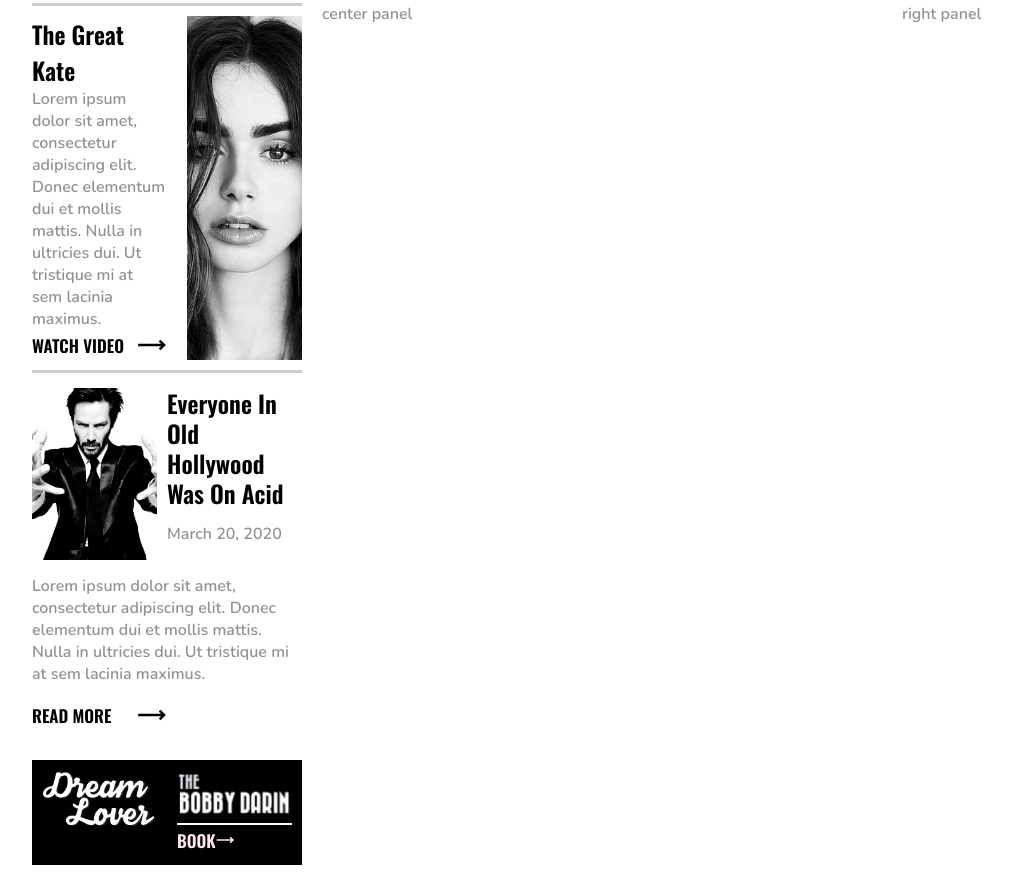
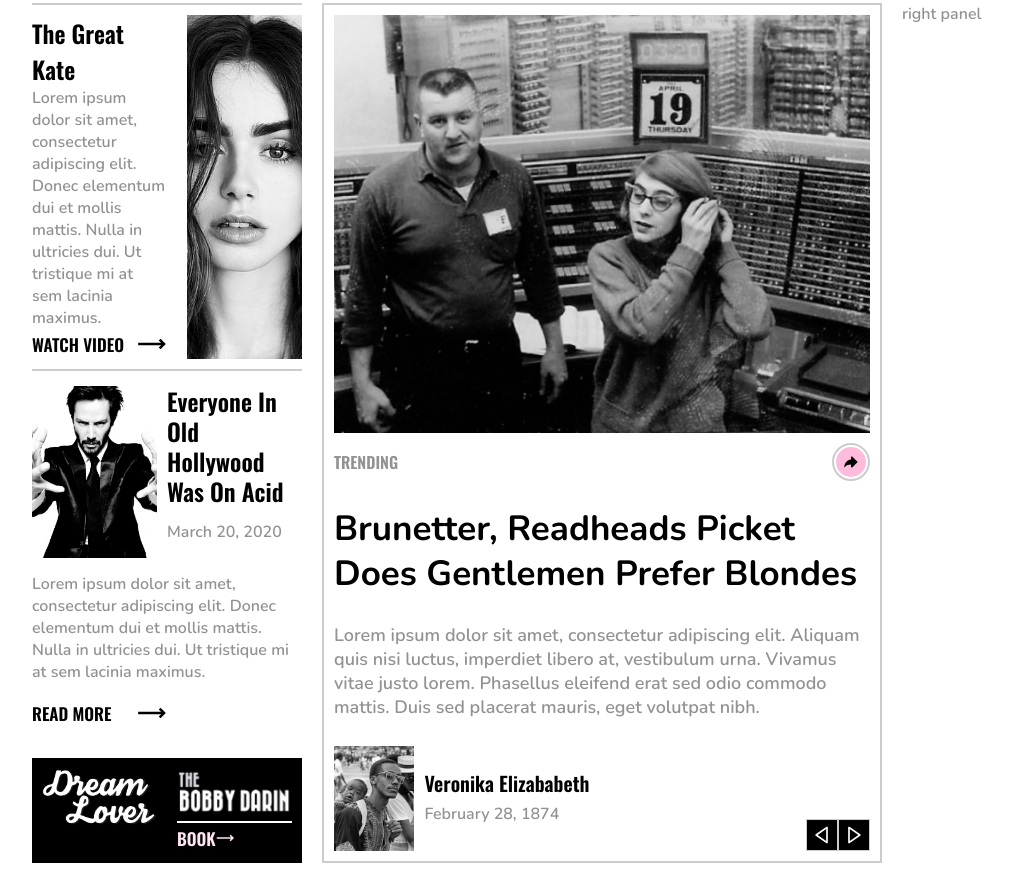
Before and after one commit to dfloresdev/newspaper, a React app: page / in a window 1280 px wide. Shown: the part 294-1167 px from the top of the page, without its empty margins (38-1050 px from the left). Built offline with nearby package versions, Linux system fonts and the light colour scheme.

Commit message:
[FEATURE] central card ready

```diff
--- /dev/null
+++ b/src/components/centralCard/CentralCard.js
@@ -0,0 +1,54 @@
+import React from "react";
+import imgNew from "../../assets/margaret-hamilto.jpg";
+import imgNewTwo from "../../assets/card.jpg";
+import { TiArrowForward } from "react-icons/ti";
+import { BiRightArrow, BiLeftArrow } from "react-icons/bi";
+import "./styles.scss";
+
+export const CentralCard = () => {
+  return (
+    <div className="containerCentralCard">
+      <div className="containerCentralCard--image">
+        <img width="100%" src={imgNew} />
+      </div>
+      <div className="containerCentralCard--trending">
+        <div className="containerCentralCard--trending__title">
+          <p>Trending</p>
+        </div>
+        <div className="containerCentralCard--trending__icon">
+          <TiArrowForward className="icon" />
+        </div>
+      </div>
+      <div className="containerCentralCard--title">
+        <p>Brunetter, readheads picket does gentlemen prefer blondes</p>
+      </div>
+      <div className="containerCentralCard--body">
+        <p>
+          Lorem ipsum dolor sit amet, consectetur adipiscing elit. Aliquam quis
+          nisi luctus, imperdiet libero at, vestibulum urna. Vivamus vitae justo
+          lorem. Phasellus eleifend erat sed odio commodo mattis. Duis sed
+          placerat mauris, eget volutpat nibh.
+        </p>
+      </div>
+      <div className="containerCentralCard--card">
+        <div className="containerCentralCard--card__info">
+          <div className="info--img">
+            <img width="100%" src={imgNewTwo} />
+          </div>
+          <div className="info--text">
+            <p className="info--text__title">Veronika Elizababeth</p>
+            <p className="info--text__date">February 28, 1874</p>
+          </div>
+        </div>
+        <div className="containerCentralCard--card__controls">
+          <div className="box">
+            <BiLeftArrow />
+          </div>
+          <div className="box">
+            <BiRightArrow />
+          </div>
+        </div>
+      </div>
+    </div>
+  );
+};
--- /dev/null
+++ b/src/components/centralCard/styles.scss
@@ -0,0 +1,112 @@
+@import "../../styles/vars.scss";
+
+.containerCentralCard {
+  display: grid;
+  grid-template-rows: 50% 7% repeat(3, 1fr);
+  height: calc(100%);
+
+  &--image {
+    img {
+      height: 100%;
+      object-fit: cover;
+    }
+  }
+
+  &--trending {
+    display: flex;
+    align-items: center;
+    justify-content: space-between;
+    font-family: $font-large;
+    &__title {
+      p {
+        text-transform: uppercase;
+        font-weight: 800;
+      }
+    }
+    &__icon {
+      border-radius: 50%;
+      border: 2px solid $border;
+      padding: 2px;
+      width: 30px;
+      height: 30px;
+      color: black;
+      display: flex;
+      align-items: center;
+      justify-content: center;
+      .icon {
+        padding: 5px;
+        font-size: 20px;
+        background-color: $secondary-bg;
+        border-radius: 50%;
+      }
+    }
+  }
+
+  &--title {
+    display: flex;
+    align-items: center;
+    p {
+      font-family: $font-rounded;
+      color: black;
+      font-size: 35px;
+      font-weight: 800;
+      text-transform: capitalize;
+      line-height: 45px;
+    }
+  }
+
+  &--body {
+    display: flex;
+    align-items: center;
+    p {
+      font-size: 18px;
+    }
+  }
+
+  &--card {
+    display: grid;
+    grid-template-columns: 1fr 1fr;
+    padding: 15px 0px 0px;
+    &__info {
+      display: grid;
+      grid-template-columns: 30% 70%;
+      .info--img {
+        img {
+          height: 100%;
+          object-fit: cover;
+        }
+      }
+      .info--text {
+        display: flex;
+        flex-direction: column;
+        justify-content: center;
+        &__title {
+          color: black;
+          font-family: $font-large;
+          font-weight: 800;
+          padding: 0px 10px;
+          font-size: 20px;
+        }
+        &__date {
+          padding: 5px 10px;
+        }
+      }
+    }
+    &__controls {
+      display: flex;
+      flex-direction: row;
+      justify-content: flex-end;
+      align-items: flex-end;
+      .box {
+        background-color: black;
+        color: white;
+        border: 1px solid $border;
+        font-size: 20px;
+        padding: 5px;
+        height: 20px;
+        width: 20px;
+        cursor: pointer;
+      }
+    }
+  }
+}
--- a/src/components/secondaryCard/styles.scss
+++ b/src/components/secondaryCard/styles.scss
@@ -3,8 +3,8 @@
 .containerSecondCard {
   display: grid;
   grid-template-columns: repeat(2, 1fr);
-  border-bottom: 3px solid $border;
-  border-top: 3px solid $border;
+  border-bottom: 2px solid $border;
+  border-top: 2px solid $border;
   padding: 10px 0px;
 
   &--leftSide {
--- a/src/layout/mainPage/MainPage.js
+++ b/src/layout/mainPage/MainPage.js
@@ -5,6 +5,7 @@ import { Menu } from "../../components/menu/Menu";
 import { SecondaryCard } from "../../components/secondaryCard/SecondaryCard";
 import { ThirdCard } from "../../components/thirdCard/ThirdCard";
 import { AdCard } from "../../components/adCard/AdCard";
+import { CentralCard } from "../../components/centralCard/CentralCard";
 import "./styles.scss";
 
 export const MainPage = () => {
@@ -31,7 +32,7 @@ export const MainPage = () => {
         </div>
       </div>
       <div className="centerPanel">
-        <p>center panel</p>
+        <CentralCard />
       </div>
       <div className="rightPanel">
         <p>right panel</p>
--- a/src/layout/mainPage/styles.scss
+++ b/src/layout/mainPage/styles.scss
@@ -1,3 +1,5 @@
+@import "../../styles/vars.scss";
+
 .containerMainPage {
   display: grid;
   grid-template-columns: repeat(12, 1fr);
@@ -29,6 +31,8 @@
 
 .centerPanel {
   grid-area: centerPanel;
+  border: 2px solid $border;
+  padding: 10px;
 }
 
 .rightPanel {
```
Also changed, not shown: src/assets/card.jpg (added), src/assets/margaret-hamilto.jpg (added).
